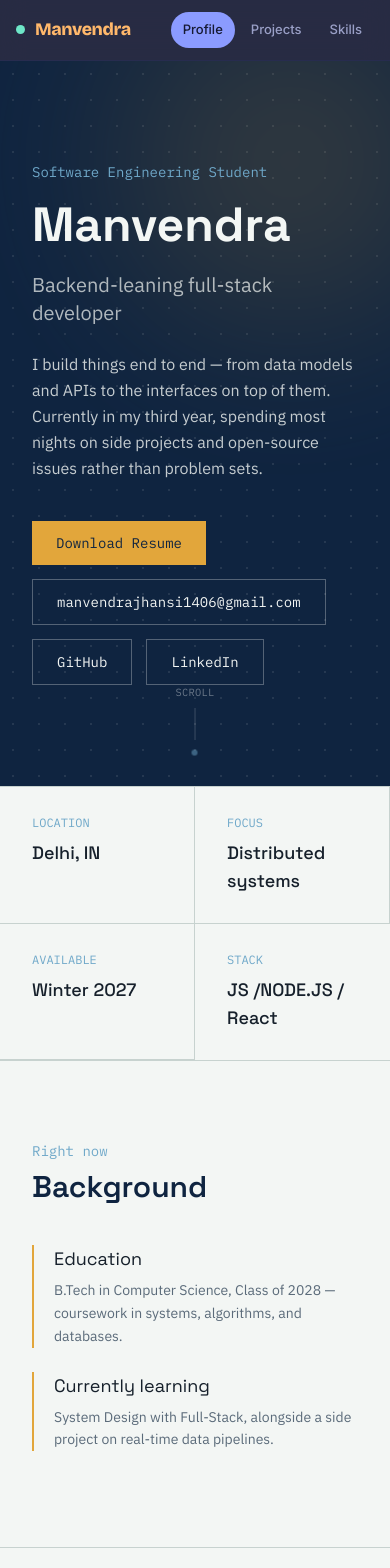
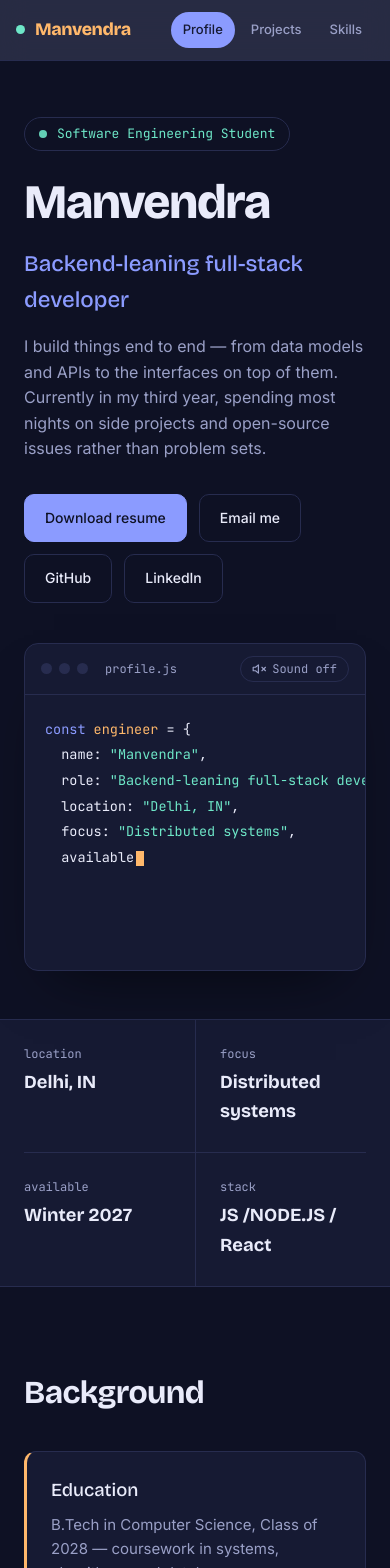
Before and after one commit to dev-manvendra/Portfolio, a React app: page / in a window 390 px wide. Shown: the top 1568 px of the page. Built offline with nearby package versions, Linux system fonts and the light colour scheme; the HTML template or start-up script is replaced by a standard one.

Commit message:
update profile component

```diff
--- a/src/Components/Profile.jsx
+++ b/src/Components/Profile.jsx
@@ -1,3 +1,4 @@
+import { useEffect, useMemo, useRef, useState } from "react";
 
 const PROFILE_DATA = {
   eyebrow: "Software Engineering Student",
@@ -8,11 +9,10 @@ const PROFILE_DATA = {
     "I build things end to end — from data models and APIs to the interfaces on top of them. Currently in my third year, spending most nights on side projects and open-source issues rather than problem sets.",
   resumeUrl: "/Resume.docx",
   email: "manvendrajhansi1406@gmail.com",
-  socials : [
+  socials: [
     { label: "GitHub", url: "https://github.com/dev-manvendra" },
     { label: "LinkedIn", url: "https://www.linkedin.com/in/dev-manvendra/" },
   ],
-
   stats: [
     { label: "LOCATION", value: "Delhi, IN" },
     { label: "FOCUS", value: "Distributed systems" },
@@ -31,91 +31,266 @@ const PROFILE_DATA = {
   ],
 };
 
+const CSS = `
+@import url('https://fonts.googleapis.com/css2?family=Bricolage+Grotesque:opsz,wght@12..96,500;12..96,700;12..96,800&family=Inter:wght@400;500&family=JetBrains+Mono:wght@400;500&display=swap');
+
+.pf{--bg:#0e1124;--panel:#161a33;--edge:#272c4f;--text:#e9ebfa;--dim:#9aa0c7;--accent:#8b9bff;--warm:#ffb86b;--mint:#6ee7c8;
+  background:var(--bg);color:var(--text);font-family:'Inter',system-ui,sans-serif;line-height:1.6}
+.pf *{box-sizing:border-box}
+.pf a{color:inherit;text-decoration:none}
+.pf :focus-visible{outline:2px solid var(--accent);outline-offset:3px}
+.pf-wrap{max-width:1120px;margin:0 auto;padding:0 24px}
+.pf-hero{padding:96px 0 72px}
+.pf-grid{display:grid;grid-template-columns:1.1fr 1fr;gap:56px;align-items:center}
+.pf-tag{display:inline-flex;align-items:center;gap:10px;font-family:'JetBrains Mono',monospace;font-size:13px;color:var(--mint);
+  border:1px solid var(--edge);border-radius:999px;padding:6px 14px;margin:0 0 28px}
+.pf-dot{width:8px;height:8px;border-radius:50%;background:var(--mint);animation:pf-pulse 2s ease-in-out infinite}
+.pf h1{font-family:'Bricolage Grotesque',sans-serif;font-weight:800;font-size:clamp(3rem,8vw,5.75rem);line-height:.98;letter-spacing:-.03em;margin:0 0 20px}
+.pf h1 span{display:block}
+.pf-role{font-family:'Bricolage Grotesque',sans-serif;font-size:1.4rem;font-weight:500;color:var(--accent);margin:0 0 16px}
+.pf-bio{color:var(--dim);max-width:54ch;margin:0 0 32px}
+.pf-actions{display:flex;flex-wrap:wrap;gap:12px}
+.pf-btn{display:inline-flex;align-items:center;padding:12px 20px;border-radius:10px;font-weight:500;font-size:14px;
+  border:1px solid var(--edge);transition:background .2s,border-color .2s}
+.pf-btn:hover{border-color:var(--accent);background:rgba(139,155,255,.08)}
+.pf-btn.primary{background:var(--accent);color:#0e1124;border-color:var(--accent)}
+.pf-btn.primary:hover{background:#fff;border-color:#fff}
+.pf-win{background:var(--panel);border:1px solid var(--edge);border-radius:14px;overflow:hidden;box-shadow:0 30px 60px -30px rgba(0,0,0,.6)}
+.pf-bar{display:flex;align-items:center;gap:7px;padding:12px 16px;border-bottom:1px solid var(--edge)}
+.pf-bar i{width:11px;height:11px;border-radius:50%;background:var(--edge)}
+.pf-bar em{margin-left:10px;font:400 12px 'JetBrains Mono',monospace;color:var(--dim);font-style:normal}
+.pf-code{margin:0;padding:22px 20px;font:400 13.5px/1.9 'JetBrains Mono',monospace;overflow-x:auto;white-space:pre}
+.pf-code .k{color:var(--accent)}.pf-code .s{color:var(--mint)}.pf-code .c{color:#5d6494}.pf-code .w{color:var(--warm)}
+.pf-snd{margin-left:auto;display:inline-flex;align-items:center;gap:6px;font:400 12px 'JetBrains Mono',monospace;color:var(--dim);
+  background:transparent;border:1px solid var(--edge);border-radius:999px;padding:4px 11px;cursor:pointer;transition:color .2s,border-color .2s}
+.pf-snd:hover{color:var(--text);border-color:var(--accent)}
+.pf-snd[aria-pressed="true"]{color:var(--mint);border-color:var(--mint)}
+.pf-caret.typing{animation:none}
+.pf-caret{display:inline-block;width:8px;height:15px;background:var(--warm);vertical-align:middle;margin-left:2px;animation:pf-blink 1.1s steps(1) infinite}
+.pf-stats{border-block:1px solid var(--edge);background:var(--panel)}
+.pf-stats .pf-wrap{display:grid;grid-template-columns:repeat(4,1fr)}
+.pf-stat{padding:26px 24px;border-left:1px solid var(--edge)}
+.pf-stat:first-child{border-left:0;padding-left:0}
+.pf-stat p{margin:0}
+.pf-stat .l{font:400 12px 'JetBrains Mono',monospace;color:var(--dim);margin-bottom:6px}
+.pf-stat .v{font-family:'Bricolage Grotesque',sans-serif;font-weight:700;font-size:1.15rem}
+.pf-bg{padding:80px 0 96px}
+.pf-bg h2{font-family:'Bricolage Grotesque',sans-serif;font-size:2rem;font-weight:700;letter-spacing:-.02em;margin:0 0 32px}
+.pf-cols{display:grid;grid-template-columns:1fr 1fr;gap:24px}
+.pf-card{background:var(--panel);border:1px solid var(--edge);border-left:3px solid var(--warm);border-radius:12px;padding:24px}
+.pf-card h3{font-family:'Bricolage Grotesque',sans-serif;font-size:1.15rem;margin:0 0 8px}
+.pf-card p{margin:0;color:var(--dim);font-size:15px}
+.pf-in{animation:pf-in .7s cubic-bezier(.2,.7,.2,1) both}
+@keyframes pf-in{from{opacity:0;transform:translateY(14px)}to{opacity:1;transform:none}}
+@keyframes pf-pulse{50%{opacity:.35}}
+@keyframes pf-blink{50%{opacity:0}}
+@media (max-width:860px){
+  .pf-hero{padding:56px 0 48px}.pf-grid{grid-template-columns:1fr;gap:40px}
+  .pf-stats .pf-wrap{grid-template-columns:1fr 1fr}
+  .pf-stat{border-left:0;padding-left:0;border-top:1px solid var(--edge)}
+  .pf-stat:nth-child(-n+2){border-top:0}
+  .pf-stat:nth-child(even){padding-left:24px;border-left:1px solid var(--edge)}
+  .pf-cols{grid-template-columns:1fr}
+}
+@media (prefers-reduced-motion:reduce){.pf *{animation:none!important}}
+`;
+
+/**
+ * Route component. Renders only the page content (no header/footer, no
+ * full-viewport shell), so it can sit inside your layout between them:
+ *
+ *   <Header />
+ *   <Routes><Route path="/" element={<Profile />} /></Routes>
+ *   <Footer />
+ */
 export default function Profile() {
-  const {
-    eyebrow,
-    nameLine1,
-    nameLine2,
-    role,
-    bio,
-    resumeUrl,
-    email,
-    socials,
-    stats,
-    now,
-  } = PROFILE_DATA;
+  const { eyebrow, nameLine1, nameLine2, role, bio, resumeUrl, email, socials, stats, now } =
+    PROFILE_DATA;
+
+  // The profile.js window "types" itself out once on load.
+  const tokens = useMemo(
+    () => [
+      { t: "const", c: "k" },
+      { t: " " },
+      { t: "engineer", c: "w" },
+      { t: " = {" },
+      { t: "\n  name: " },
+      { t: `"${nameLine1}"`, c: "s" },
+      { t: "," },
+      { t: "\n  role: " },
+      { t: `"${role}"`, c: "s" },
+      { t: "," },
+      ...stats.flatMap((st) => [
+        { t: `\n  ${st.label.toLowerCase()}: ` },
+        { t: `"${st.value}"`, c: "s" },
+        { t: "," },
+      ]),
+      { t: "\n  open: " },
+      { t: "true", c: "k" },
+      { t: "\n}" },
+    ],
+    [nameLine1, role, stats]
+  );
+  const total = useMemo(() => tokens.reduce((n, tk) => n + tk.t.length, 0), [tokens]);
+  const lineCount = useMemo(
+    () => tokens.reduce((n, tk) => n + (tk.t.match(/\n/g) || []).length, 1),
+    [tokens]
+  );
+  const [count, setCount] = useState(0);
+
+  const [soundOn, setSoundOn] = useState(false);
+  const [run, setRun] = useState(0);
+  const [reduced] = useState(
+    () => typeof window !== "undefined" && window.matchMedia("(prefers-reduced-motion: reduce)").matches
+  );
+  const audio = useRef(null);
+  const fullText = useMemo(() => tokens.map((tk) => tk.t).join(""), [tokens]);
+
+  // Browsers block audio until the visitor interacts, so sound is opt-in via
+  // the button in the window bar. Turning it on replays the typing.
+  const initAudio = () => {
+    if (audio.current) return audio.current;
+    const AC = window.AudioContext || window.webkitAudioContext;
+    if (!AC) return null;
+    const ctx = new AC();
+    const out = ctx.createGain();
+    out.gain.value = 0.5;
+    const soften = ctx.createBiquadFilter();
+    soften.type = "lowpass";
+    soften.frequency.value = 4200;
+    out.connect(soften);
+    soften.connect(ctx.destination);
+    const len = Math.floor(ctx.sampleRate * 0.04);
+    const noise = ctx.createBuffer(1, len, ctx.sampleRate);
+    const data = noise.getChannelData(0);
+    for (let i = 0; i < len; i++) data[i] = Math.random() * 2 - 1;
+    audio.current = { ctx, out, noise };
+    return audio.current;
+  };
+
+  // A soft key tick: a filtered noise "click" plus a short, low "thock".
+  const tick = (deep) => {
+    const a = audio.current;
+    if (!a) return;
+    const { ctx, out, noise } = a;
+    const t = ctx.currentTime;
+
+    const src = ctx.createBufferSource();
+    src.buffer = noise;
+    const bp = ctx.createBiquadFilter();
+    bp.type = "bandpass";
+    bp.frequency.value = (deep ? 900 : 1900) + Math.random() * 700;
+    bp.Q.value = 1.1;
+    const g = ctx.createGain();
+    g.gain.setValueAtTime(0.0001, t);
+    g.gain.linearRampToValueAtTime(deep ? 0.28 : 0.2, t + 0.003);
+    g.gain.exponentialRampToValueAtTime(0.0001, t + 0.04);
+    src.connect(bp);
+    bp.connect(g);
+    g.connect(out);
+    src.start(t);
+
+    const osc = ctx.createOscillator();
+    osc.type = "sine";
+    osc.frequency.setValueAtTime((deep ? 130 : 190) + Math.random() * 30, t);
+    osc.frequency.exponentialRampToValueAtTime(70, t + 0.05);
+    const og = ctx.createGain();
+    og.gain.setValueAtTime(0.0001, t);
+    og.gain.linearRampToValueAtTime(deep ? 0.16 : 0.09, t + 0.004);
+    og.gain.exponentialRampToValueAtTime(0.0001, t + 0.06);
+    osc.connect(og);
+    og.connect(out);
+    osc.start(t);
+    osc.stop(t + 0.07);
+  };
+
+  const toggleSound = () => {
+    if (soundOn) {
+      setSoundOn(false);
+      return;
+    }
+    const a = initAudio();
+    if (!a) return;
+    a.ctx.resume();
+    setSoundOn(true);
+    setRun((r) => r + 1); // replay so the sound can be heard
+  };
+
+  useEffect(() => () => audio.current?.ctx.close(), []);
+
+  useEffect(() => {
+    if (reduced) {
+      setCount(total);
+      return;
+    }
+    setCount(0);
+    let timer;
+    const start = setTimeout(() => {
+      timer = setInterval(() => {
+        setCount((c) => {
+          if (c >= total) {
+            clearInterval(timer);
+            return c;
+          }
+          return c + 1;
+        });
+      }, 32);
+    }, 700);
+    return () => {
+      clearTimeout(start);
+      clearInterval(timer);
+    };
+  }, [total, run, reduced]);
+
+  // One tick for every other character, a deeper one for line breaks.
+  useEffect(() => {
+    if (!soundOn || count === 0 || count > total) return;
+    const ch = fullText[count - 1];
+    if (ch === "\n") tick(true);
+    else if (ch !== " " && count % 2 === 0) tick(false);
+    // eslint-disable-next-line react-hooks/exhaustive-deps
+  }, [count]);
+
+  let left = count;
 
   return (
-    <div className="min-h-screen bg-paper text-ink font-body">
+    <div className="pf">
+      <style>{CSS}</style>
 
-      {/* Hero — full height, dark, one-time entrance sequence */}
-      <section className="relative flex min-h-[86vh] flex-col justify-center overflow-hidden bg-navy-deep bg-dot-grid text-paper">
-        <div
-          className="pointer-events-none absolute -right-40 -top-40 h-[520px] w-[520px] rounded-full opacity-20 blur-3xl"
-          style={{ background: "radial-gradient(circle, #e2a63b, transparent 70%)" }}
-        />
-
-        <div className="relative mx-auto w-full max-w-page px-8 py-24">
-          <p
-            className="animate-reveal mb-5 font-mono text-sm text-line-cyan"
-            style={{ animationDelay: "0ms" }}
-          >
+      <section className="pf-hero">
+        <div className="pf-wrap pf-grid">
+          <div>
+            <p className="pf-tag pf-in">
+              <span className="pf-dot" />
               {eyebrow}
             </p>
 
-          <h1 className="mb-6 font-display text-[clamp(3rem,9vw,6.5rem)] font-bold leading-[0.95]">
-            <span
-              className="animate-reveal block"
-              style={{ animationDelay: "80ms" }}
-            >
-              {nameLine1}
-            </span>
-            <span
-              className="animate-reveal block text-line-cyan"
-              style={{ animationDelay: "180ms" }}
-            >
-              {nameLine2}
-            </span>
+            <h1 className="pf-in" style={{ animationDelay: "80ms" }}>
+              <span>{nameLine1}</span>
+              {nameLine2 && <span style={{ color: "var(--accent)" }}>{nameLine2}</span>}
             </h1>
 
-          <p
-            className="animate-reveal mb-6 text-xl text-paper/70"
-            style={{ animationDelay: "280ms" }}
-          >
+            <p className="pf-role pf-in" style={{ animationDelay: "160ms" }}>
               {role}
             </p>
-
-          <p
-            className="animate-reveal mb-10 max-w-[56ch] leading-relaxed text-paper/80"
-            style={{ animationDelay: "360ms" }}
-          >
+            <p className="pf-bio pf-in" style={{ animationDelay: "220ms" }}>
               {bio}
             </p>
 
-          <div
-            className="animate-reveal flex flex-wrap gap-3.5"
-            style={{ animationDelay: "440ms" }}
-          >
-            <a
-              href={resumeUrl}
-              className="inline-flex items-center gap-2 bg-signal px-6 py-3 font-mono text-sm text-navy-deep transition-colors hover:bg-white"
-            >
-              Download Resume
+            <div className="pf-actions pf-in" style={{ animationDelay: "300ms" }}>
+              <a href={resumeUrl} className="pf-btn primary">
+                Download resume
               </a>
-            <a
-              href={`mailto:${email}`}
-              target="_blank"
-              className="inline-flex items-center gap-2 border border-paper/30 px-6 py-3 font-mono text-sm text-paper transition-colors hover:border-paper hover:bg-paper/5"
-            >
-              {email}
+              <a href={`mailto:${email}`} className="pf-btn">
+                Email me
               </a>
               {socials.map((s) => (
                 <a
+                  key={s.label}
+                  href={s.url}
                   target="_blank"
                   rel="noopener noreferrer"
-                key={s.label}
-                href={s.url}
-                className="inline-flex items-center gap-2 border border-paper/30 px-6 py-3 font-mono text-sm text-paper transition-colors hover:border-paper hover:bg-paper/5"
+                  className="pf-btn"
                 >
                   {s.label}
                 </a>
@@ -123,41 +298,80 @@ export default function Profile() {
             </div>
           </div>
 
-        <div className="absolute bottom-8 left-1/2 flex -translate-x-1/2 flex-col items-center gap-2">
-          <span className="font-mono text-[0.65rem] tracking-wide text-paper/40">SCROLL</span>
-          <span className="h-8 w-px bg-paper/20" />
-          <span className="animate-pulse-dot h-1.5 w-1.5 rounded-full bg-line-cyan" />
+          {/* The memorable element: the profile written as code */}
+          <div className="pf-win pf-in" style={{ animationDelay: "240ms" }}>
+            <div className="pf-bar">
+              <i />
+              <i />
+              <i />
+              <em>profile.js</em>
+              {!reduced && (
+                <button
+                  type="button"
+                  className="pf-snd"
+                  onClick={toggleSound}
+                  aria-pressed={soundOn}
+                  aria-label="Typing sound"
+                >
+                  <svg width="14" height="14" viewBox="0 0 24 24" fill="none" stroke="currentColor" strokeWidth="2" strokeLinecap="round" strokeLinejoin="round" aria-hidden="true">
+                    <path d="M11 5 6 9H2v6h4l5 4V5z" />
+                    {soundOn ? (
+                      <>
+                        <path d="M15.5 8.5a5 5 0 0 1 0 7" />
+                        <path d="M19 5a10 10 0 0 1 0 14" />
+                      </>
+                    ) : (
+                      <>
+                        <path d="m23 9-6 6" />
+                        <path d="m17 9 6 6" />
+                      </>
+                    )}
+                  </svg>
+                  {soundOn ? "Sound on" : "Sound off"}
+                </button>
+              )}
+            </div>
+            <pre className="pf-code" aria-hidden="true" style={{ minHeight: `calc(${lineCount} * 1.9em + 44px)` }}>
+              {tokens.map((tk, i) => {
+                if (left <= 0) return null;
+                const part = tk.t.slice(0, left);
+                left -= tk.t.length;
+                return (
+                  <span key={i} className={tk.c}>
+                    {part}
+                  </span>
+                );
+              })}
+              <span className={`pf-caret${count < total ? " typing" : ""}`} />
+            </pre>
+          </div>
         </div>
       </section>
 
-      {/* Stat strip */}
-      <section className="border-b border-line">
-        <div className="mx-auto grid max-w-page grid-cols-2 divide-x divide-y divide-line border-t border-line md:grid-cols-4 md:divide-y-0">
+      <section className="pf-stats" aria-label="At a glance">
+        <div className="pf-wrap">
           {stats.map((stat) => (
-            <div key={stat.label} className="px-8 py-7">
-              <p className="mb-2 font-mono text-xs text-line-cyan">{stat.label}</p>
-              <p className="font-display text-lg font-medium">{stat.value}</p>
+            <div key={stat.label} className="pf-stat">
+              <p className="l">{stat.label.toLowerCase()}</p>
+              <p className="v">{stat.value}</p>
             </div>
           ))}
         </div>
       </section>
 
-      <main className="mx-auto max-w-page px-8 pb-24">
-        <section className="pt-20">
-          <p className="mb-2 font-mono text-sm text-line-cyan">Right now</p>
-          <h2 className="mb-10 font-display text-3xl font-semibold text-navy-deep">
-            Background
-          </h2>
-          <div className="grid grid-cols-1 gap-6 md:grid-cols-2">
+      <section className="pf-bg">
+        <div className="pf-wrap">
+          <h2>Background</h2>
+          <div className="pf-cols">
             {now.map((item) => (
-              <div key={item.title} className="border-l-2 border-signal pl-5">
-                <h3 className="mb-1.5 font-display text-lg">{item.title}</h3>
-                <p className="text-sm leading-relaxed text-muted">{item.body}</p>
-              </div>
+              <article key={item.title} className="pf-card">
+                <h3>{item.title}</h3>
+                <p>{item.body}</p>
+              </article>
             ))}
           </div>
+        </div>
       </section>
-      </main>
     </div>
   );
 }
```
Lines whose indentation alone changed are shown as unchanged.
